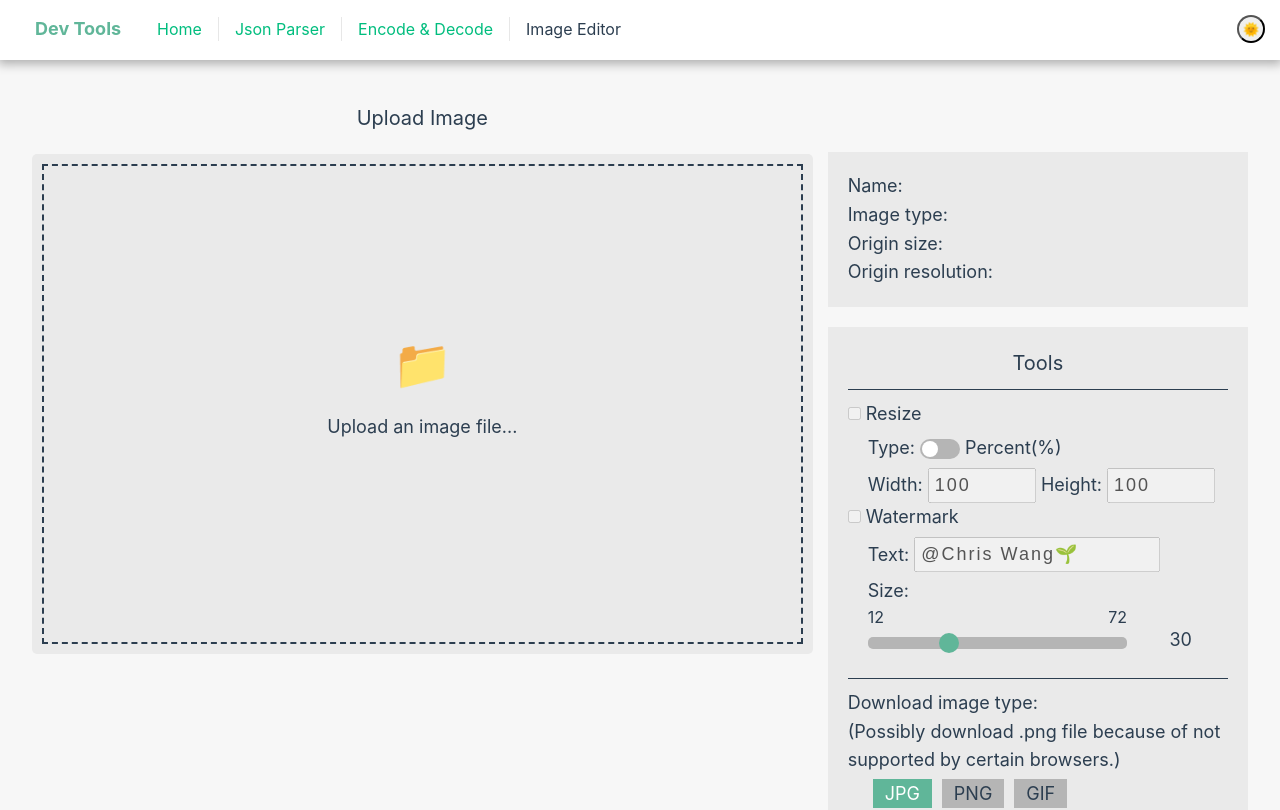
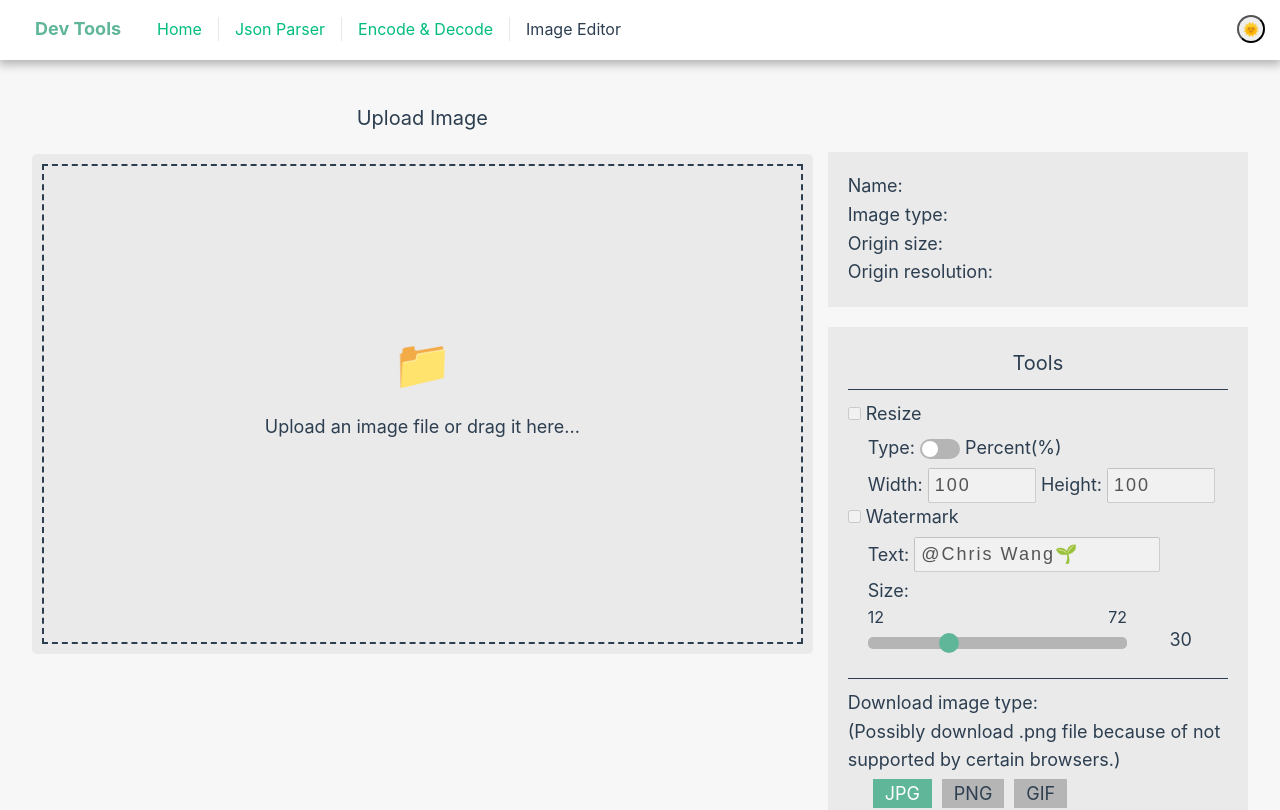
Before and after one commit to wangchristine/dev-tools, a Vue app: page /image-editor in a window 1280 px wide. Shown: the top 810 px of the page. Built offline with nearby package versions, Linux system fonts and the light colour scheme.

Commit message:
drag image to image editor

```diff
--- a/src/views/ImageEditorView.vue
+++ b/src/views/ImageEditorView.vue
@@ -311,7 +311,7 @@ onUnmounted(() => {
         <div class="upload-block">
           <!-- 📂 -->
           <div class="icon">📁</div>
-          <div class="text">Upload an image file...</div>
+          <div class="text">Upload an image file or drag it here...</div>
         </div>
         <input type="file" name="userImage" id="userImage" accept="image/*" @change="uploadImage" />
       </label>
@@ -462,6 +462,10 @@ onUnmounted(() => {
 .upload-file input[type="file"] {
   opacity: 0;
   position: absolute;
+  width: 100%;
+  height: 100%;
+  top: 0;
+  left: 0;
 }
 
 .preview-block {
```
